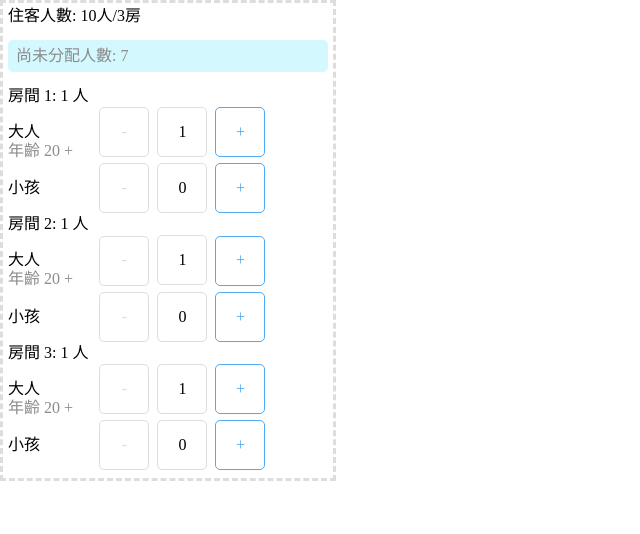
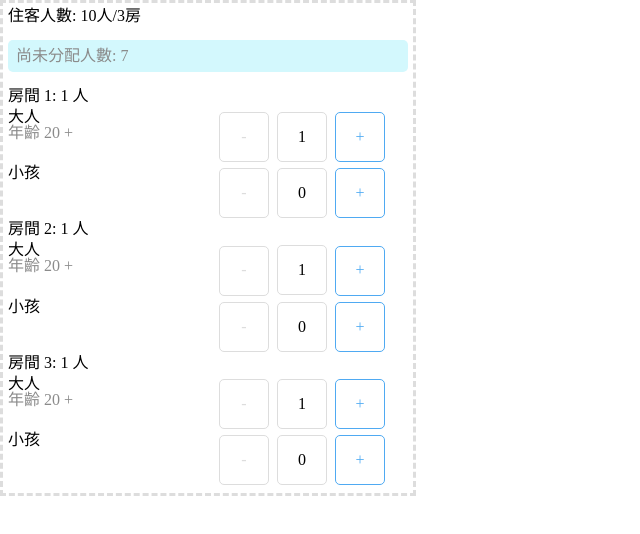
Before and after one commit to Ponpon55837/roomAllocation, a React app: page / in a window 1280 px wide. Shown: the top 534 px of the page, without its empty margins (0-640 px from the left). Built offline with nearby package versions, Linux system fonts and the light colour scheme.

Commit message:
feat: update all css

```diff
--- a/src/components/RoomAllocation.tsx
+++ b/src/components/RoomAllocation.tsx
@@ -88,18 +88,17 @@ const RoomAllocation: React.FC<RoomAllocationProps> = ({ guest, room, onChange }
         <div className="labelForCount">尚未分配人數: {guest - totalAdults - totalChildren}</div>
       </div>
       {roomAllocations.map((allocation: { adult: number; child: number }, index: number) => (
-        <table key={index}>
-          <thead>
-            <tr>
-              <th>
+        <div key={index}>
+          <div className="roomCount">
             房間 {index + 1}: {allocation.adult + allocation.child} 人
-              </th>
-            </tr>
-          </thead>
-          <tbody>
-            <tr>
-              <td>大人</td>
-              <td rowSpan={2}>
+          </div>
+
+          <div className="filterDivContainer">
+            <div className="filterLeftDiv">
+              <div>大人</div>
+              <div className="greyTd">年齡 20 +</div>
+            </div>
+            <div className="filterRightDiv">
               <CustomInputNumber
                 min={1}
                 max={4}
@@ -111,20 +110,18 @@ const RoomAllocation: React.FC<RoomAllocationProps> = ({ guest, room, onChange }
                 }
                 onBlur={(event) => console.log(event)}
                 disabled={
-                    allocation.adult + allocation.child === 4 ||
-                    totalAdults + totalChildren === guest
+                  allocation.adult + allocation.child === 4 || totalAdults + totalChildren === guest
                 }
               />
-              </td>
-            </tr>
+            </div>
+          </div>
 
-            <tr>
-              <td className="greyTd">年齡 20 +</td>
-            </tr>
-
-            <tr>
-              <td>小孩</td>
-              <td rowSpan={2}>
+          <div className="filterDivContainer">
+            <div className="filterLeftDiv">
+              <div>小孩</div>
+            </div>
+            <div className="filterRightDiv">
+              <div>
                 <CustomInputNumber
                   min={0}
                   max={4}
@@ -140,14 +137,10 @@ const RoomAllocation: React.FC<RoomAllocationProps> = ({ guest, room, onChange }
                     totalAdults + totalChildren === guest
                   }
                 />
-              </td>
-            </tr>
-
-            <tr>
-              <td></td>
-            </tr>
-          </tbody>
-        </table>
+              </div>
+            </div>
+          </div>
+        </div>
       ))}
     </div>
   )
--- a/src/styles/RoomAllocation.css
+++ b/src/styles/RoomAllocation.css
@@ -1,5 +1,5 @@
 .container {
-  max-width: 20rem;
+  max-width: 25rem;
   border: 3px dashed #dddddd;
   padding: 5px;
 }
@@ -20,3 +20,24 @@
 .greyTd {
   color: #8b8b8b;
 }
+
+.roomCount {
+  margin-bottom: 5px;
+}
+
+.filterDivContainer {
+  width: 100%;
+  display: flex;
+}
+
+.filterLeftDiv {
+  width: 50%;
+  display: block;
+  float: left;
+}
+
+.filterRightDiv {
+  width: 50%;
+  display: block;
+  float: right;
+}
```
Lines whose indentation alone changed are shown as unchanged.
